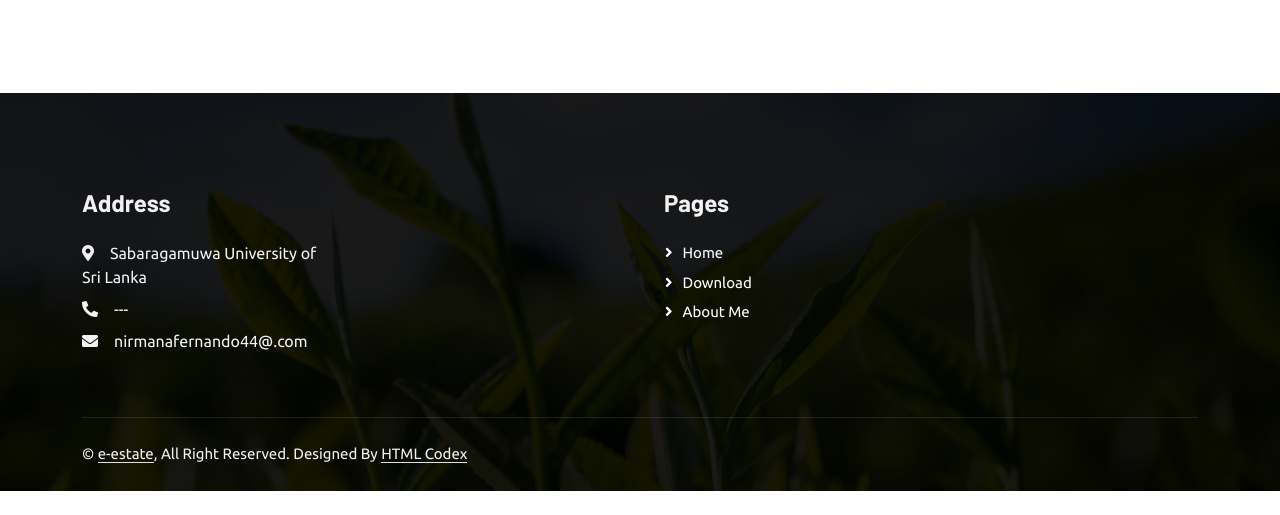
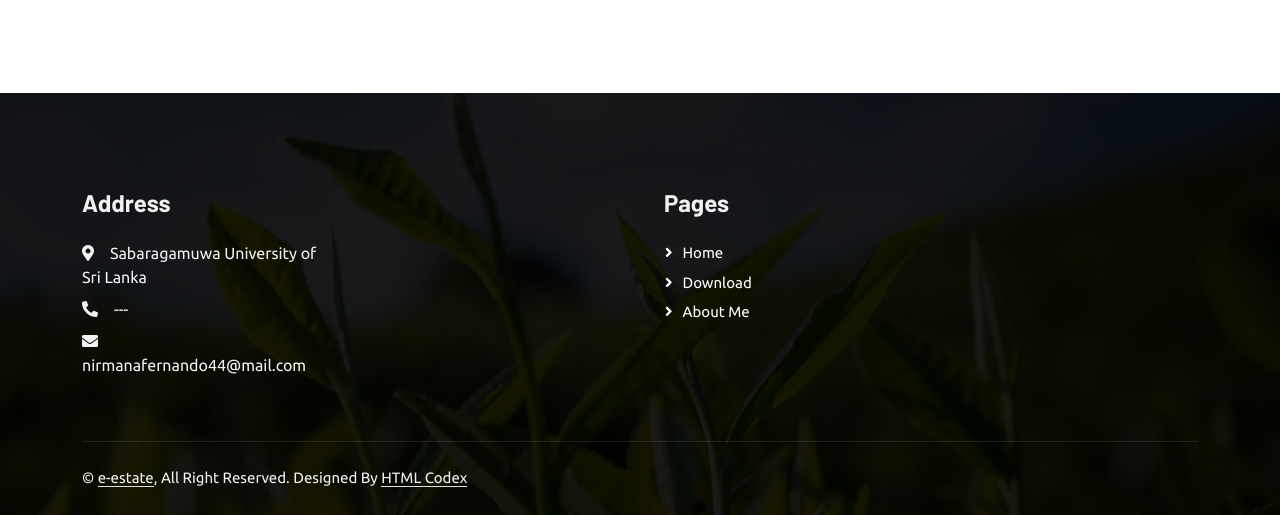
Before and after one commit to Nirmana216/e-estate, a plain HTML site: page index.html in a window 1280 px wide. Shown: the part 2599-3114 px from the top of the page. Before the commit the page ends 3090 px from the top, so only its background shows below. Drawn offline with nearby package versions, Linux system fonts and the light colour scheme.

Commit message:
index.html

```diff
--- a/index.html
+++ b/index.html
@@ -330,7 +330,7 @@
                     <h4 class="text-light mb-4">Address</h4>
                     <p class="mb-2"><i class="fa fa-map-marker-alt me-3"></i>Sabaragamuwa University of Sri Lanka</p>
                     <p class="mb-2"><i class="fa fa-phone-alt me-3"></i>---</p>
-                    <p class="mb-2"><i class="fa fa-envelope me-3"></i>nirmanafernando44@.com</p>
+                    <p class="mb-2"><i class="fa fa-envelope me-3"></i>nirmanafernando44@mail.com</p>
 
                     <div class="d-flex pt-2">
                     </div>
```
